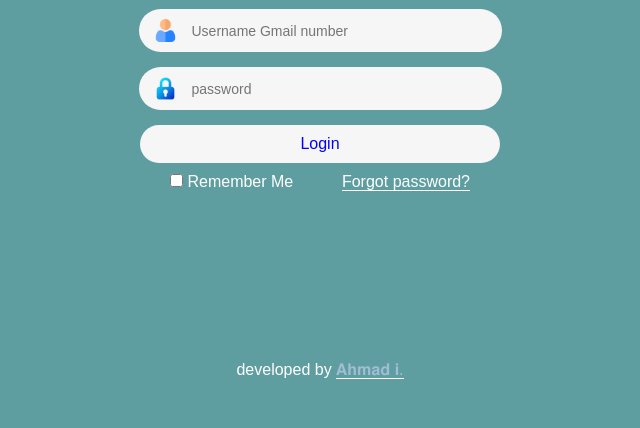
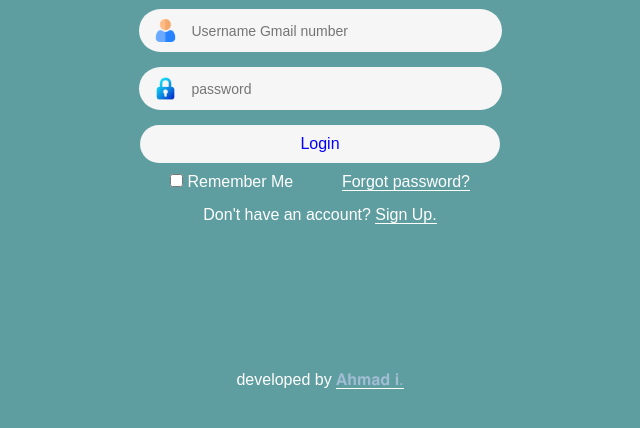
Before and after one commit to red-xbm/Login-Design, a plain HTML site: page index.html in a window 1280 px wide. Shown: the part 236-664 px from the top of the page, without its empty margins (320-960 px from the left). Drawn offline with Linux system fonts and the light colour scheme; a web font is replaced by a local one.

Commit message:
Add files via upload

```diff
--- a/index.css
+++ b/index.css
@@ -15,7 +15,7 @@ body {
     flex-direction: column;
     align-items: center;
     justify-content: center;
-    margin: 160px 0;
+    margin: 160px 0 137px;
     padding: 0 40px;
     color: white;
 }
@@ -64,13 +64,22 @@ div:nth-child(6) {
     justify-content: space-between;
     margin-top: 10px;
     width: 25%;
+    padding-bottom: 15px;
 }
 div:nth-child(6) a {
     text-decoration: none;
     border-bottom: 1px white solid;
     color: white;
 }
-
+.the-one p:nth-child(7) {
+    text-align: center;
+    color: white;
+}
+.the-one p:nth-child(7) a {
+    text-decoration: none;
+    border-bottom: 1px white solid;
+    color: white;
+}
 .dev{
     color: white;
     text-align: center;
@@ -99,6 +108,7 @@ div:nth-child(6) a {
             display: flex;
             justify-content: space-evenly;
             width: 100%;
+            padding-bottom: 10px
         }
 
 }
--- a/index.html
+++ b/index.html
@@ -19,6 +19,7 @@
         <span> <img src="imgs/padlock.png" alt=""> <input type="password" name="" placeholder="password" ></span>
         <a href="https://www.upwork.com/freelancers/~011344f9e456004a62">Login</a>
         <div> <span> <input type="checkbox"> Remember Me</span> <span> <a href="https://www.upwork.com/freelancers/~011344f9e456004a62">Forgot password?</a> </span> </div>
+        <p> Don't have an account? <a href="#">Sign Up.</a></p>
     </div>
 
     <p class="dev">developed by <a href="https://www.upwork.com/freelancers/~011344f9e456004a62">𝐀𝐡𝐦𝐚𝐝 𝐢.</a></p>
```
